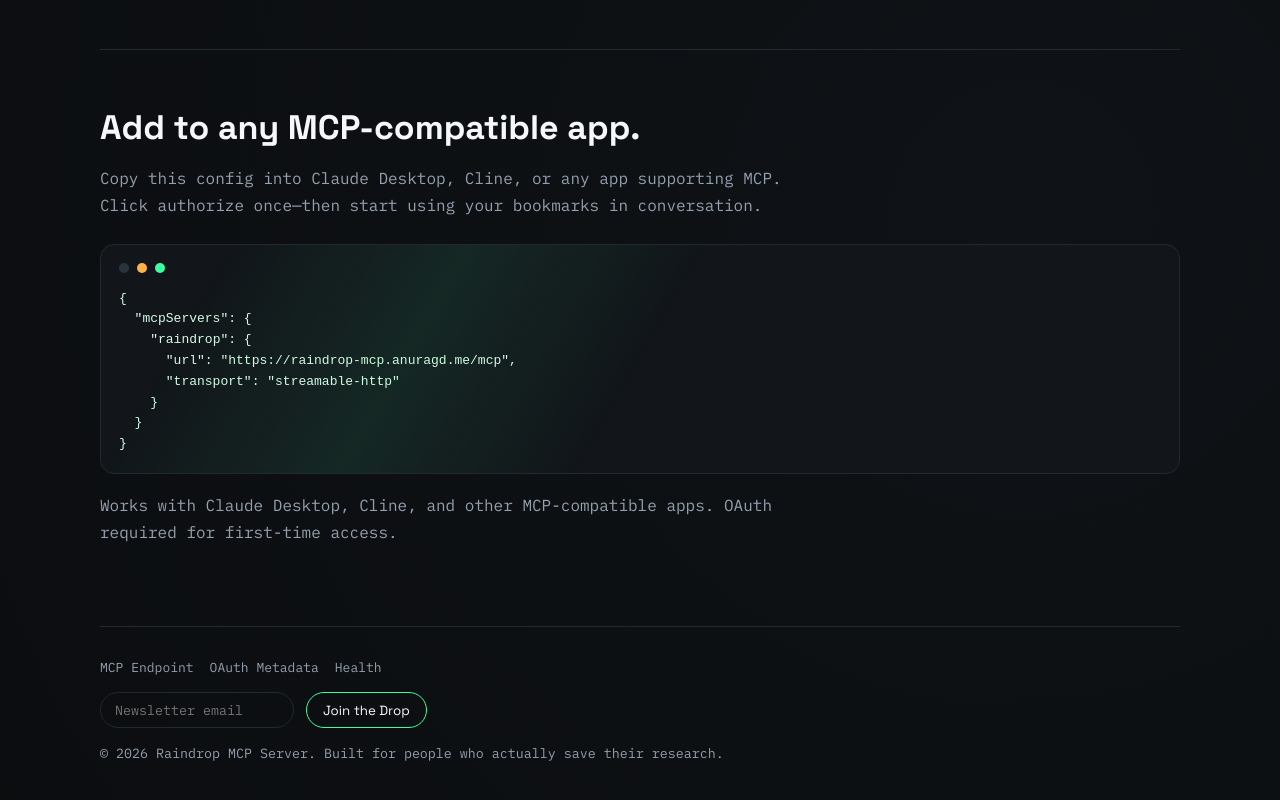
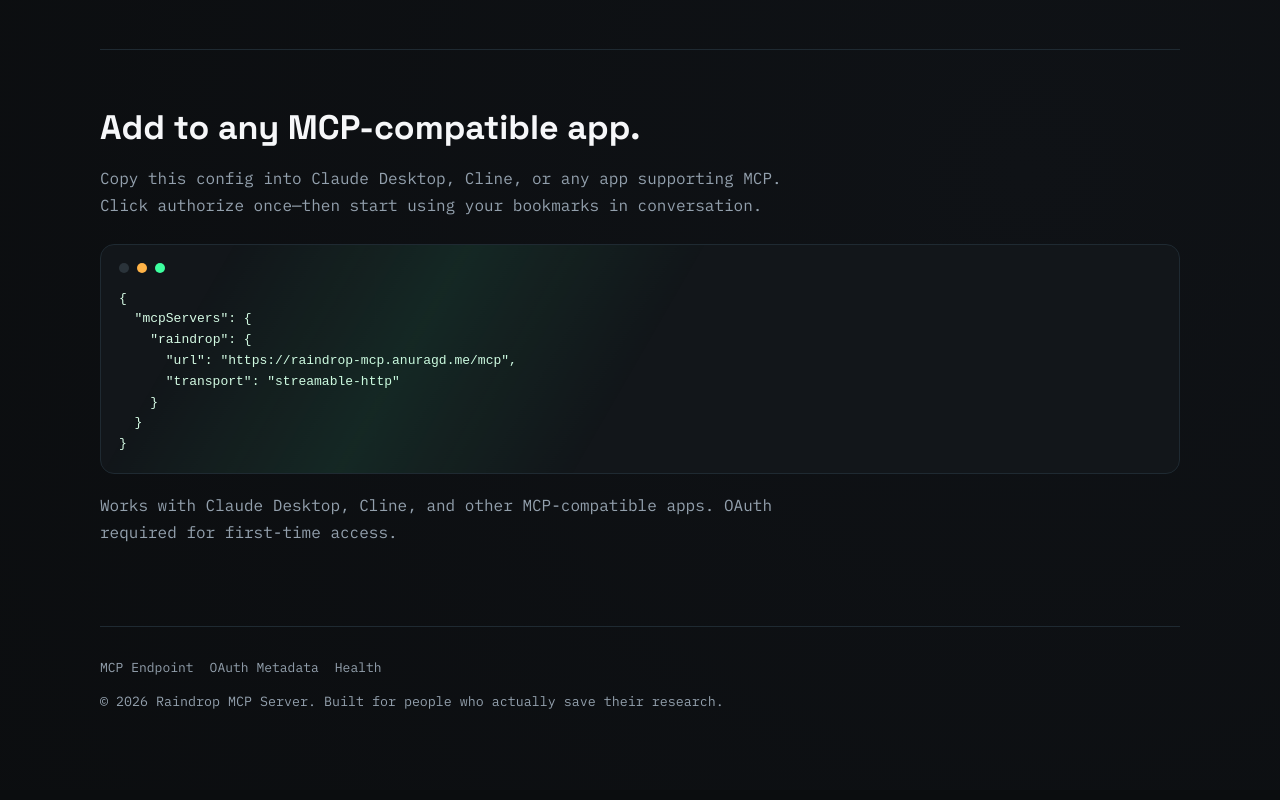
Before and after one commit to Aarekaz/raindrop-mcp, a website: page public/index.html in a window 1280 px wide. Shown: the part 2298-3098 px from the top of the page. Drawn offline with Linux system fonts and the light colour scheme.

Commit message:
Remove newsletter section from landing page

```diff
--- a/public/index.html
+++ b/public/index.html
@@ -688,10 +688,6 @@
         <a href="/.well-known/oauth-protected-resource">OAuth Metadata</a>
         <a href="/health">Health</a>
       </div>
-      <div class="newsletter">
-        <input type="email" placeholder="Newsletter email" aria-label="Newsletter email" />
-        <button>Join the Drop</button>
-      </div>
       <small style="color: var(--color-muted);">© 2026 Raindrop MCP Server. Built for people who actually save their research.</small>
     </footer>
   </div>
```
